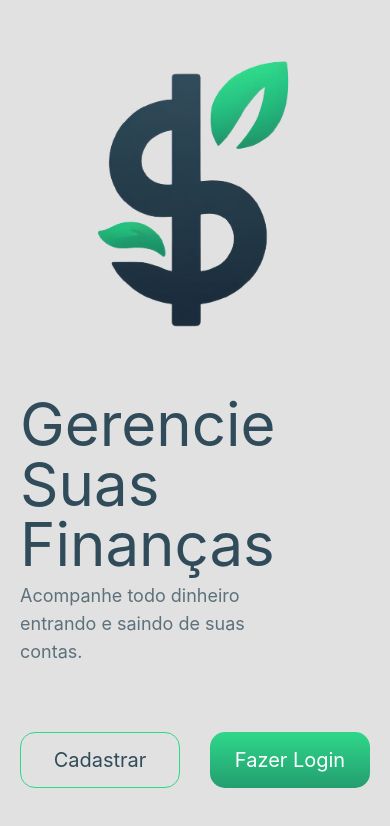
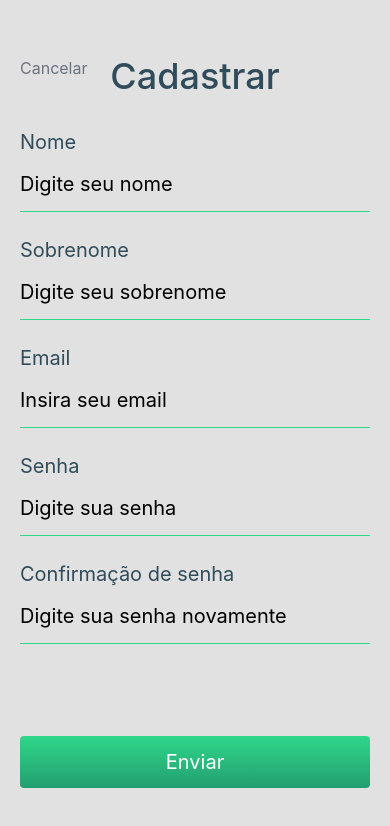
Before and after one commit to arisonfirmino/finance-app, a React Native app: screen /SignUp in a window 390 px wide. Shown: the top 826 px of the page. Built offline with nearby package versions, Linux system fonts and the light colour scheme.

Commit message:
sign up screen created

```diff
--- /dev/null
+++ b/src/components/CreateLoginForm.js
@@ -0,0 +1,62 @@
+import { Text, View, TouchableOpacity, TextInput } from "react-native";
+
+import { LinearGradient } from "expo-linear-gradient";
+
+export default function CreateLoginForm() {
+  return (
+    <View className="flex-1">
+      <View className="flex-1">
+        <View className="my-3">
+          <Text className="text-text-color text-xl">Nome</Text>
+          <TextInput
+            placeholder="Digite seu nome"
+            className="border-bg-color h-14 border-b border-solid text-xl"
+          />
+        </View>
+
+        <View className="my-3">
+          <Text className="text-text-color text-xl">Sobrenome</Text>
+          <TextInput
+            placeholder="Digite seu sobrenome"
+            className="border-bg-color h-14 border-b border-solid text-xl"
+          />
+        </View>
+
+        <View className="my-3">
+          <Text className="text-text-color text-xl">Email</Text>
+          <TextInput
+            placeholder="Insira seu email"
+            className="border-bg-color h-14 border-b border-solid text-xl"
+          />
+        </View>
+
+        <View className="my-3">
+          <Text className="text-text-color text-xl">Senha</Text>
+          <TextInput
+            placeholder="Digite sua senha"
+            className="border-bg-color h-14 border-b border-solid text-xl"
+          />
+        </View>
+
+        <View className="my-3">
+          <Text className="text-text-color text-xl">Confirmação de senha</Text>
+          <TextInput
+            placeholder="Digite sua senha novamente"
+            className="border-bg-color h-14 border-b border-solid text-xl"
+          />
+        </View>
+      </View>
+
+      <View className="flex items-center justify-center">
+        <LinearGradient
+          colors={["#2fd78a", "#239e6f"]}
+          className="w-full rounded"
+        >
+          <TouchableOpacity className="flex items-center py-3">
+            <Text className="text-xl text-white">Enviar</Text>
+          </TouchableOpacity>
+        </LinearGradient>
+      </View>
+    </View>
+  );
+}
--- a/src/pages/SignIn/index.js
+++ b/src/pages/SignIn/index.js
@@ -35,7 +35,7 @@ export default function SignIn() {
       </View>
 
       <View className="flex-row items-center justify-between">
-        <TouchableOpacity>
+        <TouchableOpacity onPress={() => navigate.navigate("SignUp")}>
           <Text className="text-text-color text-base">
             Ainda não tem uma conta?
           </Text>
--- /dev/null
+++ b/src/pages/SignUp/index.js
@@ -0,0 +1,27 @@
+import { View, Text, TouchableOpacity } from "react-native";
+
+import { useNavigation } from "@react-navigation/native";
+import CreateLoginForm from "../../components/CreateLoginForm";
+
+export default function SignUp() {
+  const navigate = useNavigation();
+
+  return (
+    <View className="bg-screen-color flex-1 px-5 py-14">
+      <View className="relative flex w-full items-center justify-center">
+        <Text className="text-text-color text-4xl font-medium">Cadastrar</Text>
+
+        <TouchableOpacity
+          onPress={() => navigate.navigate("Welcome")}
+          className="absolute left-0 top-0"
+        >
+          <Text className="text-base text-gray-500">Cancelar</Text>
+        </TouchableOpacity>
+      </View>
+
+      <View className="mt-5 flex-1">
+        <CreateLoginForm />
+      </View>
+    </View>
+  );
+}
--- a/src/pages/Welcome/index.js
+++ b/src/pages/Welcome/index.js
@@ -27,7 +27,10 @@ export default function Welcome() {
       </View>
 
       <View className="flex-row justify-between">
-        <TouchableOpacity className="border-bg-color flex h-14 w-40 items-center justify-center rounded-[15px] border border-solid">
+        <TouchableOpacity
+          onPress={() => navigate.navigate("SignUp")}
+          className="border-bg-color flex h-14 w-40 items-center justify-center rounded-[15px] border border-solid"
+        >
           <Text className="text-text-color text-xl">Cadastrar</Text>
         </TouchableOpacity>
 
--- a/src/routes/index.js
+++ b/src/routes/index.js
@@ -2,6 +2,7 @@ import { createNativeStackNavigator } from "@react-navigation/native-stack";
 
 import Welcome from "../pages/Welcome";
 import SignIn from "../pages/SignIn";
+import SignUp from "../pages/SignUp";
 
 const Stack = createNativeStackNavigator();
 
@@ -19,6 +20,12 @@ export default function Routes() {
         component={SignIn}
         options={{ headerShown: false }}
       />
+
+      <Stack.Screen
+        name="SignUp"
+        component={SignUp}
+        options={{ headerShown: false }}
+      />
     </Stack.Navigator>
   );
 }
```
